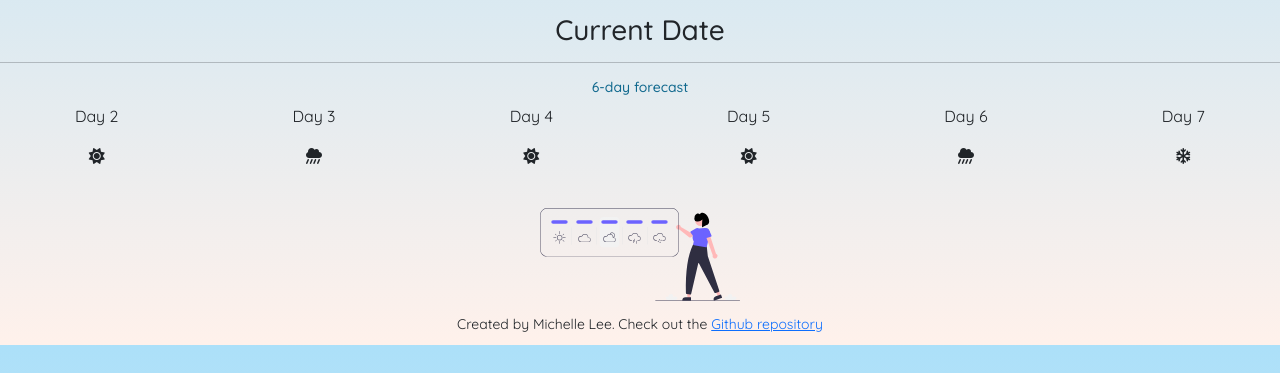
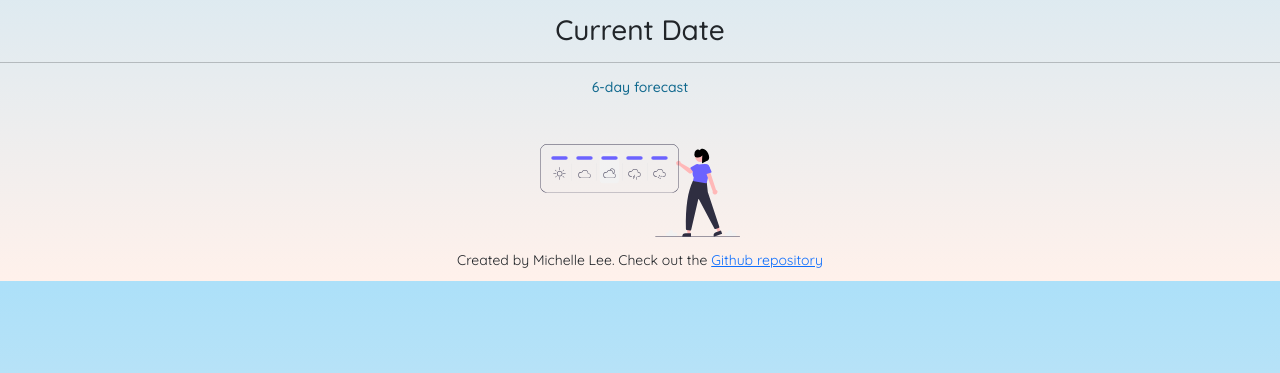
Before and after one commit to mleekwak/weather-app-project, a website built with Parcel: page index.html in a window 1280 px wide. Shown: the part 427-800 px from the top of the page. Built offline with nearby package versions, Linux system fonts and the light colour scheme; no server answers.

Commit message:
activating the first forecast

```diff
--- a/index.html
+++ b/index.html
@@ -65,32 +65,10 @@
       <div class="forecast">
         <h2>6-day forecast</h2>
 
-        <div class="row">
-          <div class="col-2">
-            <p>Day 2</p>
-            <i class="fas fa-sun"></i>
-          </div>
-          <div class="col-2">
-            <p>Day 3</p>
-            <i class="fas fa-cloud-showers-heavy"></i>
-          </div>
-          <div class="col-2">
-            <p>Day 4</p>
-            <i class="fas fa-sun"></i>
-          </div>
-          <div class="col-2">
-            <p>Day 5</p>
-            <i class="fas fa-sun"></i>
-          </div>
-          <div class="col-2">
-            <p>Day 6</p>
-            <i class="fas fa-cloud-showers-heavy"></i>
-          </div>
-          <div class="col-2">
-            <p>Day 7</p>
-            <i class="far fa-snowflake"></i>
-          </div>
+        <div class="row" id="forecast">
+
         </div>
+
       </div>
       <img src="src/weather.svg" />
 
--- a/src/index.js
+++ b/src/index.js
@@ -99,7 +99,27 @@ function retrievePosition(position) {
   let lon = position.coords.longitude;
   let url = `https://api.openweathermap.org/data/2.5/weather?lat=${lat}&lon=${lon}&units=imperial&appid=${apiKey}`;
   axios.get(url).then(getTemp);
+
+  let forecastUrl = `https://api.openweathermap.org/data/2.5/forecast?lat=${lat}&lon=${lon}&appid=${apiKey}&units=imperial`;
+  axios.get(forecastUrl).then(getForecast);
 }
+
+function getForecast (response) {
+  let forecastElement = document.querySelector("#forecast");
+  let forecast = response.data.list[0];
+
+  forecastElement.innerHTML =
+        ` <div class="col-2">
+            <p>12:00</p>
+
+            <img src="https://openweathermap.org/img/wn/${forecast.weather[0].icon}@2x.png"></img>
+            <div class = weather-temp>
+              <strong> ${Math.round(forecast.main.temp_max)}°</strong> ${Math.round(forecast.main.temp_min)}°;
+            </div>
+          </div>`
+}
+
+
 
 function getTemp(response) {
   console.log(response);
@@ -137,3 +157,5 @@ function getTemp(response) {
    let mainIcon = document.querySelector("#mainIcon");
     mainIcon.setAttribute ("src",`https://openweathermap.org/img/wn/${response.data.weather[0].icon}@2x.png`);
 }
+
+//Forecasting
```
